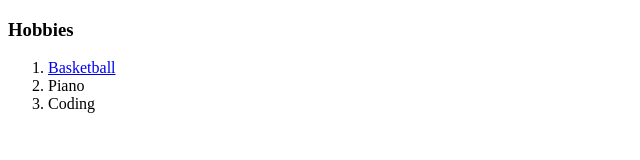
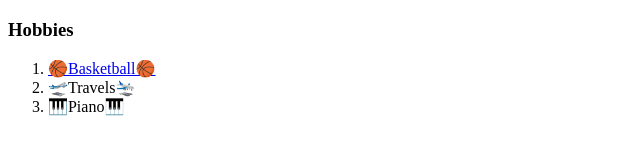
Before and after one commit to paulrousset/cv, a plain HTML site: page Hobbies.html in a window 1280 px wide. Shown: the whole page, without its empty margins (0-640 px from the left). Drawn offline with Linux system fonts and the light colour scheme.

Commit message:
update information

```diff
--- a/Hobbies.html
+++ b/Hobbies.html
@@ -7,9 +7,9 @@
   <body>
     <h3>Hobbies</h3>
     <ol>
-      <li><a href="https://www.basketball-reference.com">Basketball</a></li>
-      <li>Piano</li>
-      <li>Coding</li>
+      <li><a href="https://www.basketball-reference.com">🏀Basketball🏀</a></li>
+      <li>🛫Travels🛬</li>
+      <li>🎹Piano🎹</li>
     </ol>
   </body>
 </html>
```
Also changed, not shown: Contact.html (+3 -3 lines).
